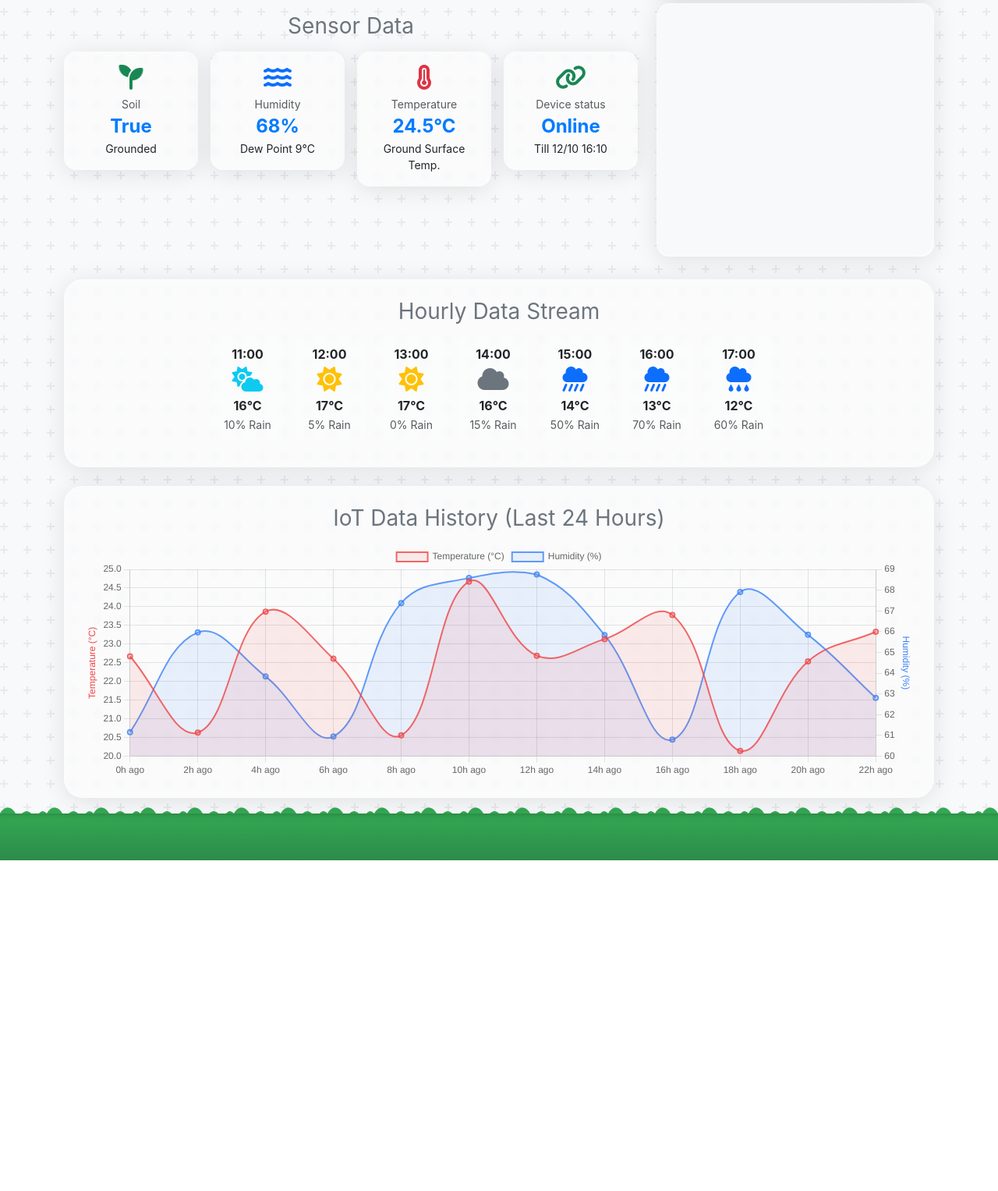
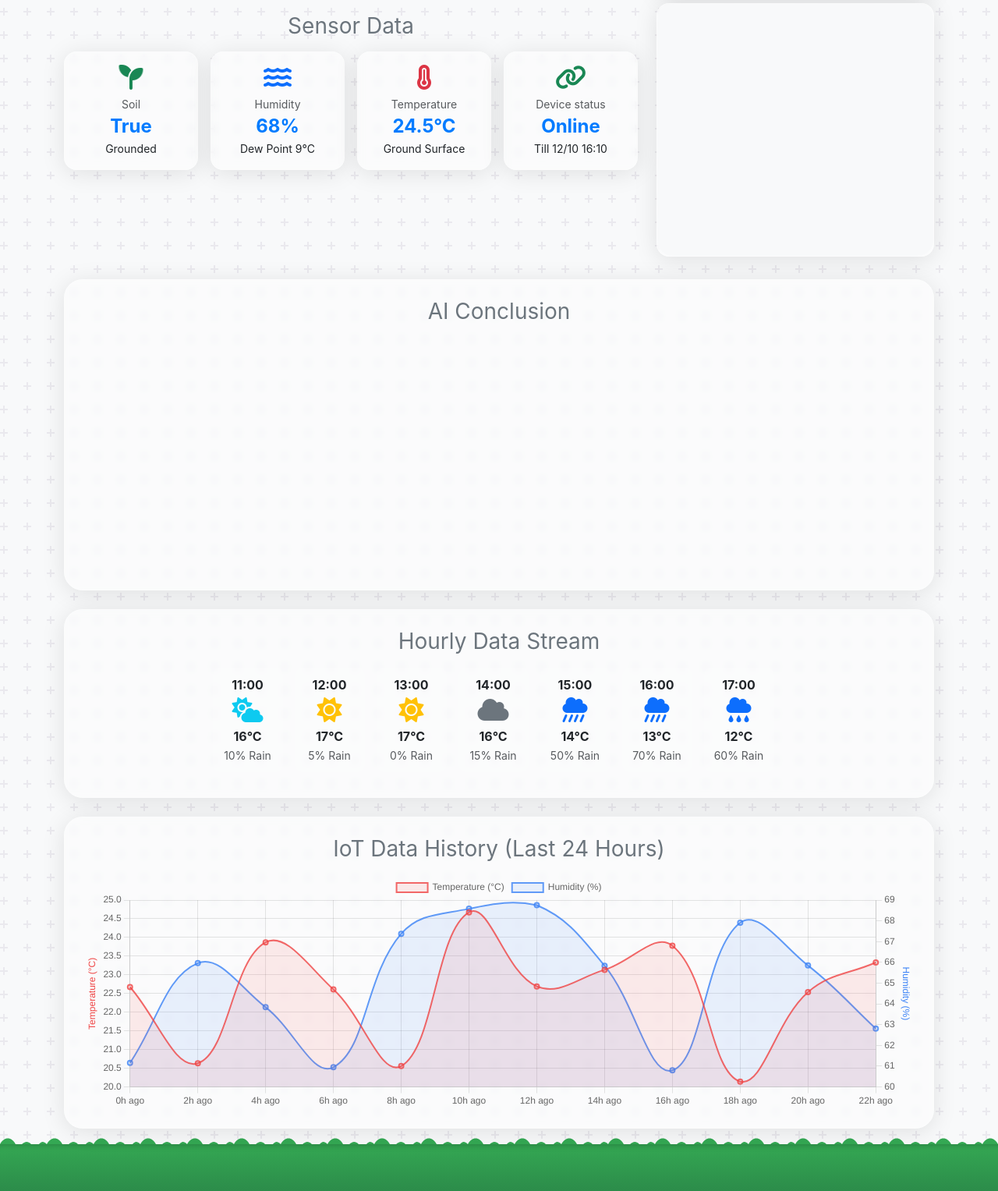
Before and after one commit to Bartaries/IoT_WeatherAPI_Comparison_App, a Flask app: page / in a window 1280 px wide. Shown: the part 590-2117 px from the top of the page at 78% size. Before the commit the page ends 1693 px from the top, so only its background shows below. Run offline with Flask 3, Linux system fonts and the light colour scheme; a map, chart or similar area stays blank; some libraries are stand-ins or nearby versions.

Commit message:
Soil datatype was changed to int for percent values, new card "AI Conclusion"

```diff
--- a/static/js/script.js
+++ b/static/js/script.js
@@ -187,14 +187,14 @@ document.addEventListener('DOMContentLoaded', () => {
 
             let { timestamp, temperature, humidity, soil } = result
 
-            if(soil){soil = 'True'; soilIndicatorIcon.classList.remove('text-warning'); soilIndicatorIcon.classList.add('text-success');}
-            else{soil = 'False'; soilIndicatorIcon.classList.remove('text-success'); soilIndicatorIcon.classList.add('text-warning');};
+            if(soil){soil >= 1; soilIndicatorIcon.classList.remove('text-warning'); soilIndicatorIcon.classList.add('text-success');}
+            else{soil == 0 ; soilIndicatorIcon.classList.remove('text-success'); soilIndicatorIcon.classList.add('text-warning');};
 
             state.iotTime = timestamp;
             temperatureValue.textContent = `${temperature}°C`;
             humidityValue.textContent = `${humidity}%`;
             lastSyncTime.textContent = state.iotTime;
-            soilIndicator.innerHTML = `${soil}`;
+            soilIndicator.innerHTML = `${soil}%`;
 
             if (chart) {
                 chart.data.datasets[0].data.shift();
--- a/templates/dashboard.html
+++ b/templates/dashboard.html
@@ -103,7 +103,7 @@
                                     <i class="fas fa-temperature-full fa-2x text-danger mb-2"></i>
                                     <p class="mb-0 text-muted small">Temperature</p>
                                     <div id="temperature-value" class="metric-value">24.5°C</div>
-                                    <p class="mb-0 small">Ground Surface Temp.</p>
+                                    <p id="" class="mb-0 small">Ground Surface</p>
                                 </div>
                             </div>
                             <div class="col-6 col-md-3">
@@ -142,6 +142,14 @@
 
                     <div class="col-12">
                         <div class="card weather-card p-4 rounded-3xl">
+                            <h3 class="card-title fw-normal mb-3 text-secondary">AI Conclusion</h3>
+                            <div style="height: 300px;">
+                            </div>
+                        </div>
+                    </div>
+
+                    <div class="col-12">
+                        <div class="card weather-card p-4 rounded-3xl">
                             <h3 class="card-title fw-normal mb-3 text-secondary">Hourly Data Stream</h3>
                             <div id="hourly-forecast-container" class="hourly-scroll pb-2 d-flex justify-content-center align-items-center">
                                 <div class="hourly-item"><p class="fw-bold mb-1">11:00</p><i class="fas fa-cloud-sun fa-2x text-info"></i><p class="fw-bold mt-1 mb-0">16°C</p><small class="text-muted">10% Rain</small></div>
```
